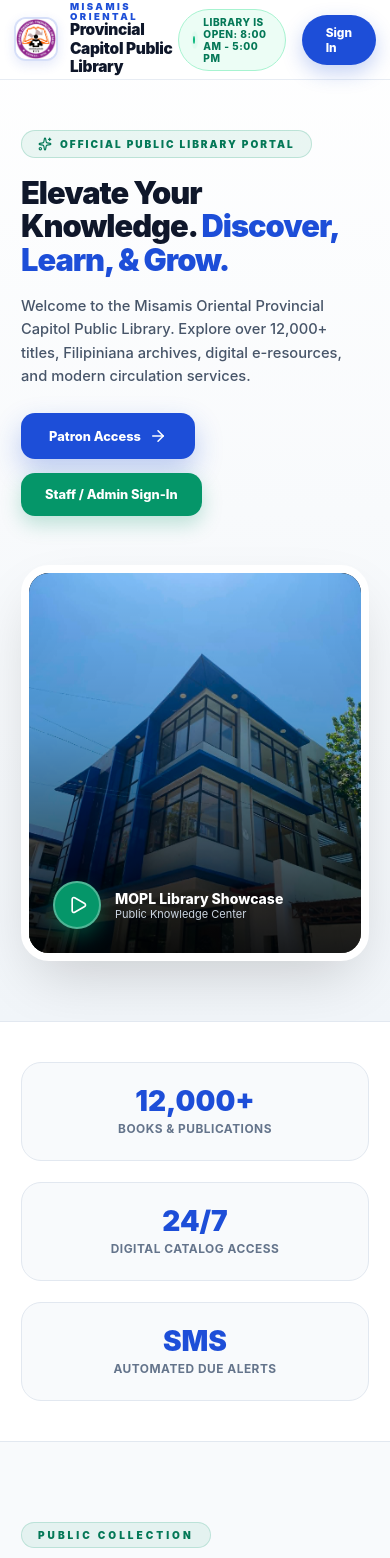
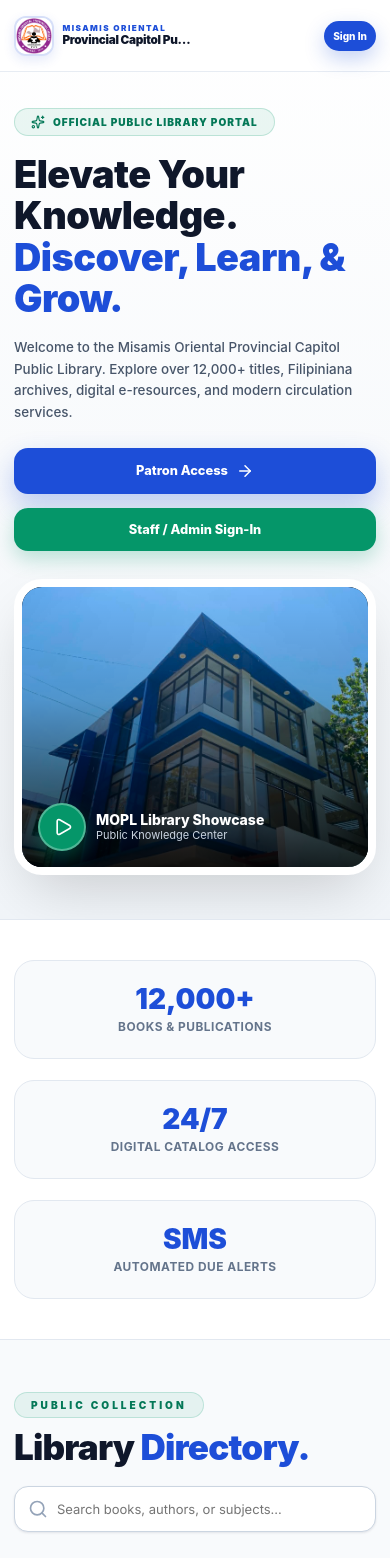
Before and after one commit to rizjuu/library-frontend, a React (Vite) app: page / in a window 390 px wide. Shown: the top 1558 px of the page. Built offline with nearby package versions, Linux system fonts and the light colour scheme.

Commit message:
chadalandingphone

```diff
--- a/src/pages/Landing.css
+++ b/src/pages/Landing.css
@@ -30,6 +30,14 @@
   justify-content: space-between;
   padding: 0 2rem;
   width: 100%;
+  box-sizing: border-box;
+}
+
+.landing-header-actions {
+  display: flex;
+  align-items: center;
+  gap: 16px;
+  min-width: 0;
 }
 
 .landing-brand {
@@ -156,6 +164,7 @@
   align-items: center;
   justify-content: center;
   gap: 6px;
+  white-space: nowrap;
 }
 
 .nav-btn-signin:hover {
@@ -879,8 +888,24 @@
   color: #64748b;
 }
 
+.toolbar-search {
+  max-width: 100%;
+}
+
+.toolbar-search-input {
+  box-sizing: border-box;
+  max-width: 100%;
+}
+
 /* Responsive */
 @media (max-width: 1024px) {
+  .landing-header {
+    padding-left: 1.25rem;
+    padding-right: 1.25rem;
+  }
+
+  .landing-nav-links { gap: 1rem; }
+  .header-status-badge { display: none; }
   .hero-wrapper { grid-template-columns: 1fr; }
   .stats-grid-container { grid-template-columns: repeat(3, 1fr); }
   .picture-frames-grid { grid-template-columns: repeat(2, 1fr); }
@@ -890,10 +915,149 @@
 }
 
 @media (max-width: 768px) {
-  .landing-header { padding: 0 1rem; }
+  .landing-header {
+    height: 72px;
+    padding: 0 1rem;
+  }
+
+  .landing-brand {
+    gap: 0.6rem;
+    min-width: 0;
+  }
+
+  .brand-logo-box {
+    width: 40px;
+    height: 40px;
+  }
+
+  .brand-sub {
+    font-size: 0.58rem;
+    letter-spacing: 1.5px;
+  }
+
+  .brand-title {
+    font-size: 0.84rem;
+    white-space: nowrap;
+  }
+
   .landing-nav-links { display: none; }
+  .landing-header-actions {
+    gap: 8px;
+    flex-shrink: 0;
+  }
+
+  .nav-btn-signin {
+    max-width: 132px;
+    overflow: hidden;
+    text-overflow: ellipsis;
+    padding: 9px 12px;
+    font-size: 0.72rem;
+  }
+
+  .hero-section {
+    padding-top: 108px;
+    padding-bottom: 44px;
+  }
+
+  .hero-wrapper,
+  .stats-grid-container,
+  .picture-frames-grid,
+  .facilities-grid,
+  .location-wrapper,
+  .footer-inner {
+    padding-left: 1rem;
+    padding-right: 1rem;
+  }
+
+  .hero-wrapper { gap: 2rem; }
+
+  .hero-title-main {
+    font-size: clamp(2rem, 10vw, 2.7rem);
+    letter-spacing: -0.5px;
+  }
+
+  .hero-desc-main { font-size: 0.96rem; }
+  .hero-visual-img { height: 280px; }
+  .hero-visual-overlay { padding: 16px; }
+
+  .btn-cta-primary,
+  .btn-cta-secondary {
+    width: 100%;
+    justify-content: center;
+  }
+
+  .directory-section,
+  .gallery-section,
+  .facilities-section,
+  .location-section {
+    padding-top: 52px;
+    padding-bottom: 52px;
+  }
+
+  .section-header-block {
+    padding-left: 1rem;
+    padding-right: 1rem;
+    margin-bottom: 28px;
+  }
+
+  .section-main-title {
+    font-size: clamp(2rem, 9vw, 2.5rem);
+  }
+
+  .toolbar-search { width: 100% !important; }
   .picture-frames-grid { grid-template-columns: 1fr; }
   .stats-grid-container { grid-template-columns: 1fr; }
-  .lightbox-image-stage { height: 360px; }
-  .lightbox-nav-btn { width: 42px; height: 42px; }
+  .picture-frames-grid,
+  .facilities-grid { gap: 16px; }
+  .picture-frame-img-box { height: 210px; }
+  .picture-frame-caption-bar { padding: 14px 16px; gap: 12px; }
+
+  .picture-frame-sub,
+  .facility-desc,
+  .info-row-text p,
+  .footer-col p,
+  .footer-col-brand p { overflow-wrap: anywhere; }
+
+  .facility-card { padding: 22px; }
+  .info-row-item { padding: 16px; gap: 12px; }
+  .map-container-frame { height: 280px; }
+
+  .lightbox-modal-backdrop { padding: 12px; }
+  .lightbox-modal-header,
+  .lightbox-modal-footer { padding: 14px 16px; }
+  .lightbox-image-stage { height: 280px; }
+  .lightbox-modal-footer {
+    align-items: flex-start;
+    flex-direction: column;
+    gap: 8px;
+  }
+  .lightbox-nav-btn.prev { left: 10px; }
+  .lightbox-nav-btn.next { right: 10px; }
+
+  .footer-inner { gap: 2rem; }
+  .footer-bottom-bar {
+    align-items: flex-start;
+    flex-direction: column;
+    gap: 8px;
+    padding-left: 1rem;
+    padding-right: 1rem;
+  }
 }
+
+@media (max-width: 400px) {
+  .brand-title {
+    max-width: 132px;
+    overflow: hidden;
+    text-overflow: ellipsis;
+  }
+
+  .nav-btn-signin {
+    max-width: 96px;
+    padding-left: 9px;
+    padding-right: 9px;
+  }
+
+  .hero-eyebrow-pill { letter-spacing: 1px; }
+  .hero-visual-badge { gap: 10px; }
+  .hero-visual-badge > div:last-child { min-width: 0; }
+}
--- a/src/pages/Landing.jsx
+++ b/src/pages/Landing.jsx
@@ -142,7 +142,7 @@
           <a href="#location" className="nav-link-item">Location &amp; Hours</a>
         </div>
 
-        <div style={{ display: "flex", alignItems: "center", gap: "16px" }}>
+        <div className="landing-header-actions">
           <div className="header-status-badge">
             <span className="ping-dot"></span>
             Library is Open: 8:00 AM - 5:00 PM
```
